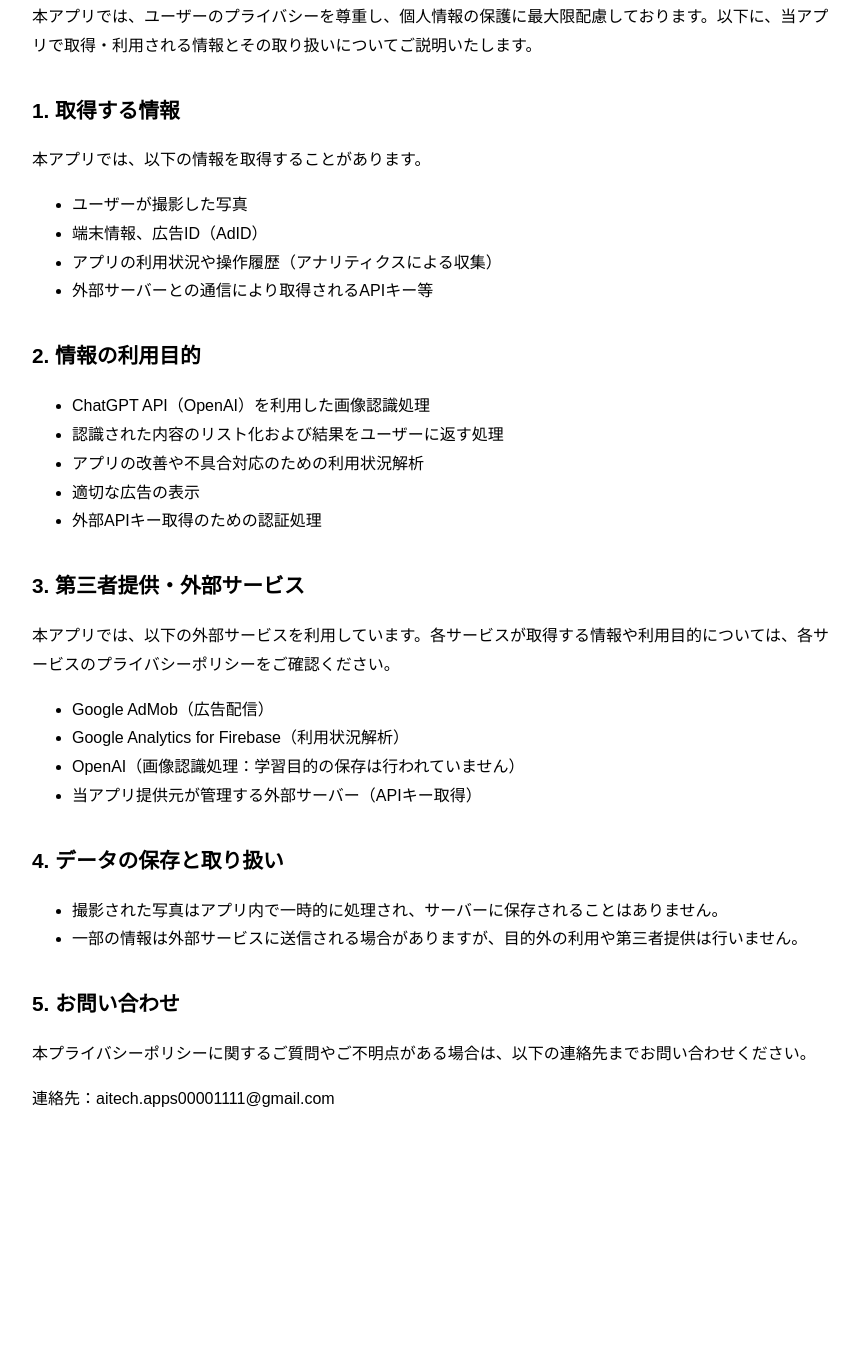
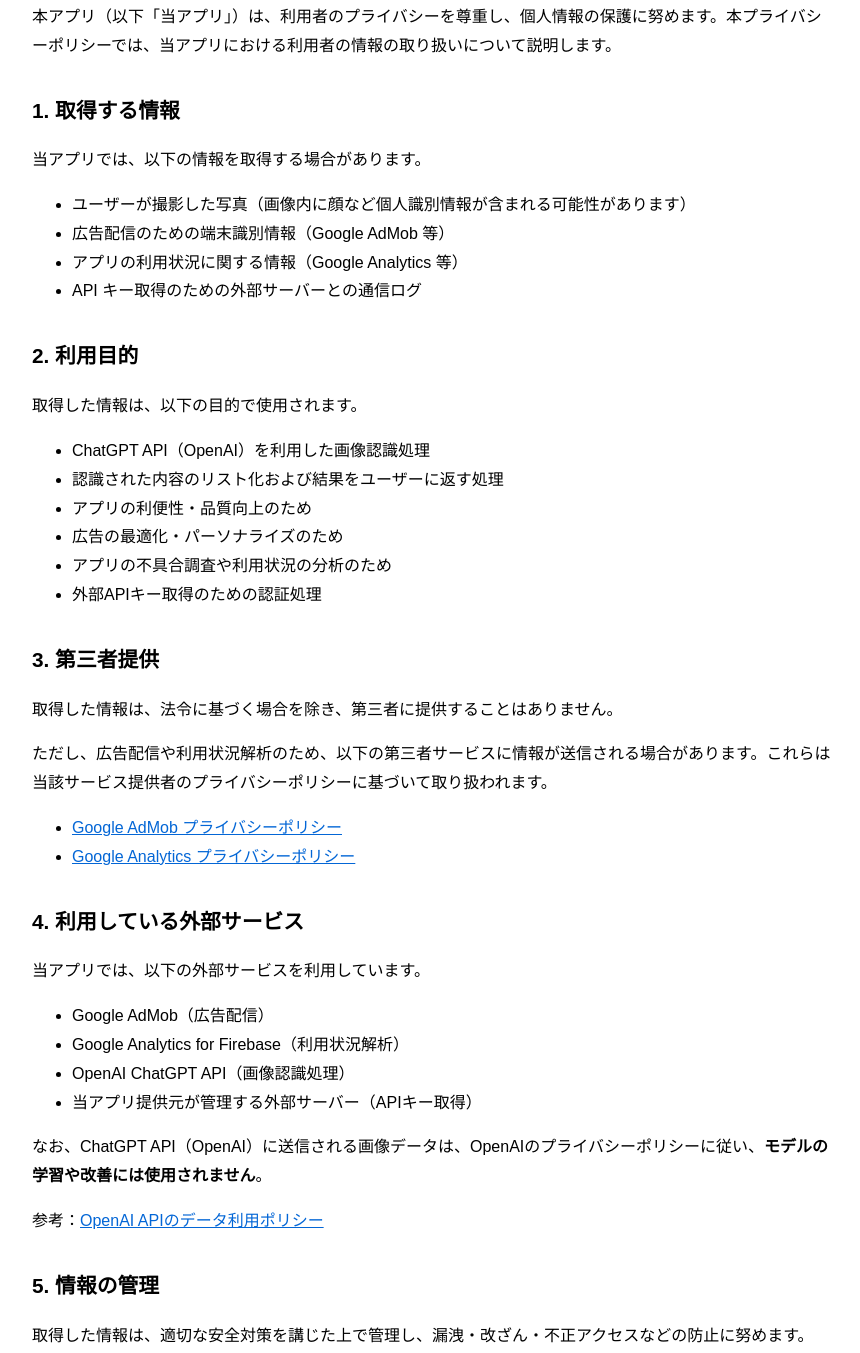
Before and after one commit to japan-aitechteam/privacy-policy, a plain HTML site: page index.html in a window 1280 px wide. Shown: the part 97-1450 px from the top of the page, without its empty margins (0-860 px from the left). Before the commit the page ends 1243 px from the top, so only its background shows below. Drawn offline with Linux system fonts and the light colour scheme.

Commit message:
Update index.html

```diff
--- a/index.html
+++ b/index.html
@@ -19,47 +19,63 @@
       font-size: 1.3em;
       margin-top: 1.5em;
     }
+    a {
+      color: #0366d6;
+    }
   </style>
 </head>
 <body>
   <h1>プライバシーポリシー</h1>
-  <p>本アプリでは、ユーザーのプライバシーを尊重し、個人情報の保護に最大限配慮しております。以下に、当アプリで取得・利用される情報とその取り扱いについてご説明いたします。</p>
+  <p>本アプリ（以下「当アプリ」）は、利用者のプライバシーを尊重し、個人情報の保護に努めます。本プライバシーポリシーでは、当アプリにおける利用者の情報の取り扱いについて説明します。</p>
 
   <h2>1. 取得する情報</h2>
-  <p>本アプリでは、以下の情報を取得することがあります。</p>
+  <p>当アプリでは、以下の情報を取得する場合があります。</p>
   <ul>
-    <li>ユーザーが撮影した写真</li>
-    <li>端末情報、広告ID（AdID）</li>
-    <li>アプリの利用状況や操作履歴（アナリティクスによる収集）</li>
-    <li>外部サーバーとの通信により取得されるAPIキー等</li>
+    <li>ユーザーが撮影した写真（画像内に顔など個人識別情報が含まれる可能性があります）</li>
+    <li>広告配信のための端末識別情報（Google AdMob 等）</li>
+    <li>アプリの利用状況に関する情報（Google Analytics 等）</li>
+    <li>API キー取得のための外部サーバーとの通信ログ</li>
   </ul>
 
-  <h2>2. 情報の利用目的</h2>
+  <h2>2. 利用目的</h2>
+  <p>取得した情報は、以下の目的で使用されます。</p>
   <ul>
     <li>ChatGPT API（OpenAI）を利用した画像認識処理</li>
     <li>認識された内容のリスト化および結果をユーザーに返す処理</li>
-    <li>アプリの改善や不具合対応のための利用状況解析</li>
-    <li>適切な広告の表示</li>
+    <li>アプリの利便性・品質向上のため</li>
+    <li>広告の最適化・パーソナライズのため</li>
+    <li>アプリの不具合調査や利用状況の分析のため</li>
     <li>外部APIキー取得のための認証処理</li>
   </ul>
 
-  <h2>3. 第三者提供・外部サービス</h2>
-  <p>本アプリでは、以下の外部サービスを利用しています。各サービスが取得する情報や利用目的については、各サービスのプライバシーポリシーをご確認ください。</p>
+  <h2>3. 第三者提供</h2>
+  <p>取得した情報は、法令に基づく場合を除き、第三者に提供することはありません。</p>
+  <p>ただし、広告配信や利用状況解析のため、以下の第三者サービスに情報が送信される場合があります。これらは当該サービス提供者のプライバシーポリシーに基づいて取り扱われます。</p>
+  <ul>
+    <li><a href="https://policies.google.com/privacy" target="_blank">Google AdMob プライバシーポリシー</a></li>
+    <li><a href="https://support.google.com/analytics/answer/6004245" target="_blank">Google Analytics プライバシーポリシー</a></li>
+  </ul>
+
+  <h2>4. 利用している外部サービス</h2>
+  <p>当アプリでは、以下の外部サービスを利用しています。</p>
   <ul>
     <li>Google AdMob（広告配信）</li>
     <li>Google Analytics for Firebase（利用状況解析）</li>
-    <li>OpenAI（画像認識処理：学習目的の保存は行われていません）</li>
+    <li>OpenAI ChatGPT API（画像認識処理）</li>
     <li>当アプリ提供元が管理する外部サーバー（APIキー取得）</li>
   </ul>
+  <p>なお、ChatGPT API（OpenAI）に送信される画像データは、OpenAIのプライバシーポリシーに従い、<strong>モデルの学習や改善には使用されません</strong>。</p>
+  <p>参考：<a href="https://openai.com/policies/api-data-usage-policies" target="_blank">OpenAI APIのデータ利用ポリシー</a></p>
 
-  <h2>4. データの保存と取り扱い</h2>
-  <ul>
-    <li>撮影された写真はアプリ内で一時的に処理され、サーバーに保存されることはありません。</li>
-    <li>一部の情報は外部サービスに送信される場合がありますが、目的外の利用や第三者提供は行いません。</li>
-  </ul>
+  <h2>5. 情報の管理</h2>
+  <p>取得した情報は、適切な安全対策を講じた上で管理し、漏洩・改ざん・不正アクセスなどの防止に努めます。</p>
+  <p>また、当アプリでは、ユーザーの画像データをアプリ内で一時的に処理するのみであり、サーバー等への保存は行いません。</p>
 
-  <h2>5. お問い合わせ</h2>
-  <p>本プライバシーポリシーに関するご質問やご不明点がある場合は、以下の連絡先までお問い合わせください。</p>
+  <h2>6. ユーザーによる操作</h2>
+  <p>利用者は、端末の設定やアプリ内の設定により、データ収集の一部を無効にすることができます。</p>
+
+  <h2>7. お問い合わせ</h2>
+  <p>本ポリシーに関するお問い合わせは、以下のメールアドレスまでご連絡ください。</p>
   <p>連絡先：aitech.apps00001111@gmail.com</p>
 </body>
 </html>
```
